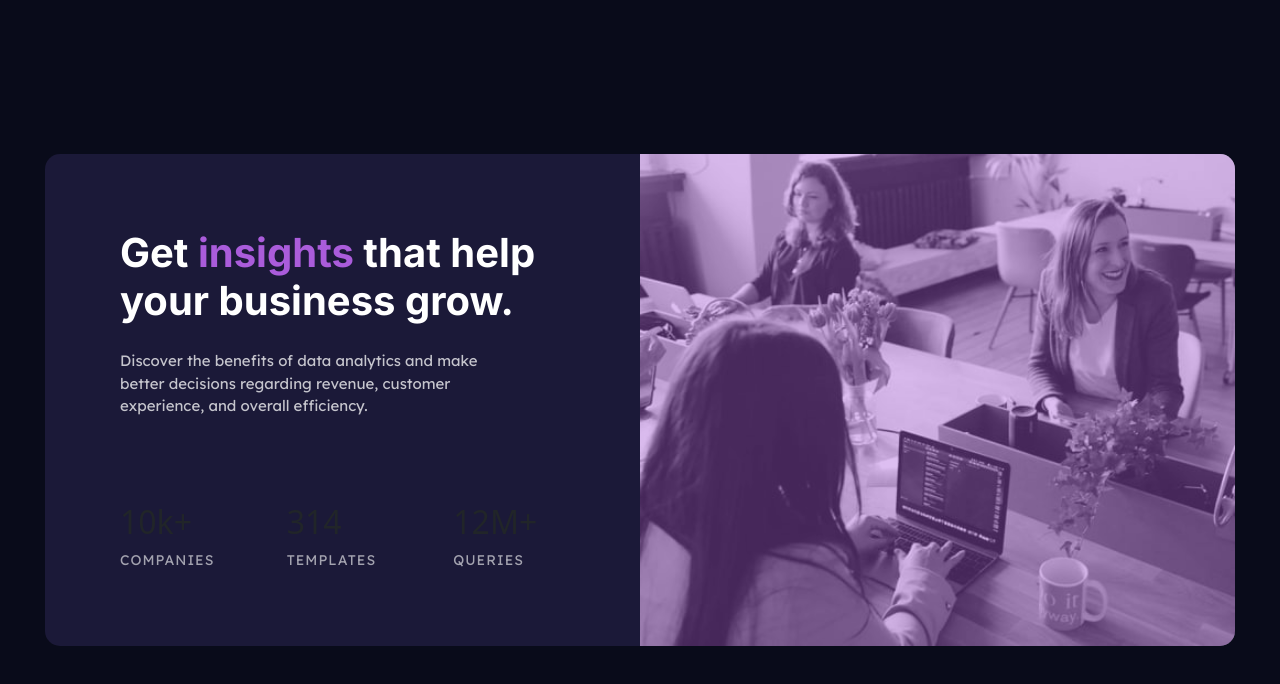
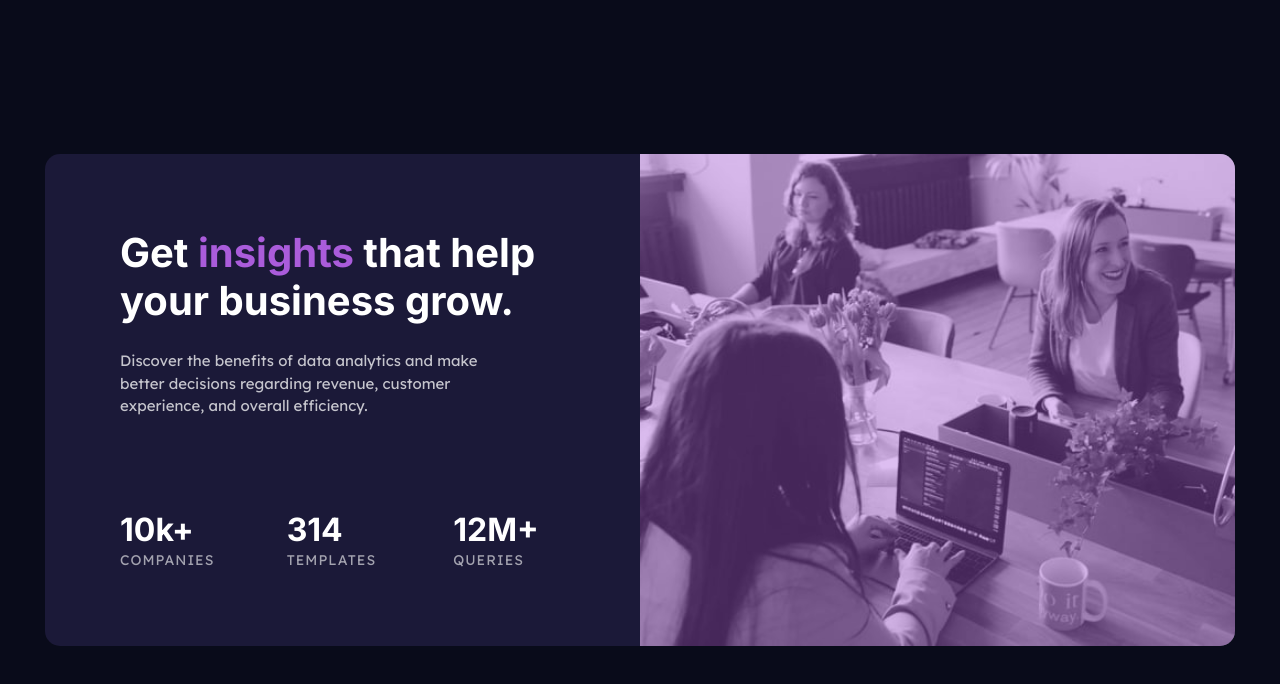
Before and after one commit to hsyigitoglu/stats-preview-card, a plain HTML site: page index.html in a window 1280 px wide. Drawn offline with nearby package versions, Linux system fonts and the light colour scheme.

Commit message:
Update style.css

```diff
--- a/style.css
+++ b/style.css
@@ -70,7 +70,7 @@ main{
 .left-sect .row .col-md-4{
     padding: 0;
 }
-.left-sect .sect h3{
+.left-sect .sect h2{
     color: var(--white-head);
     font-weight: 700;
     font-family: var(--font-one);
```
